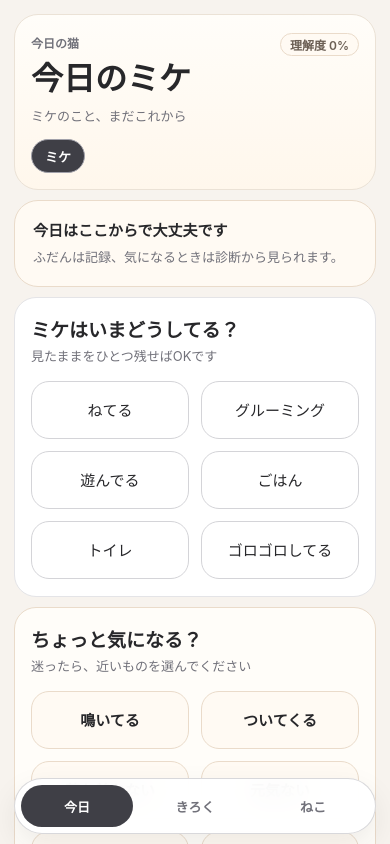
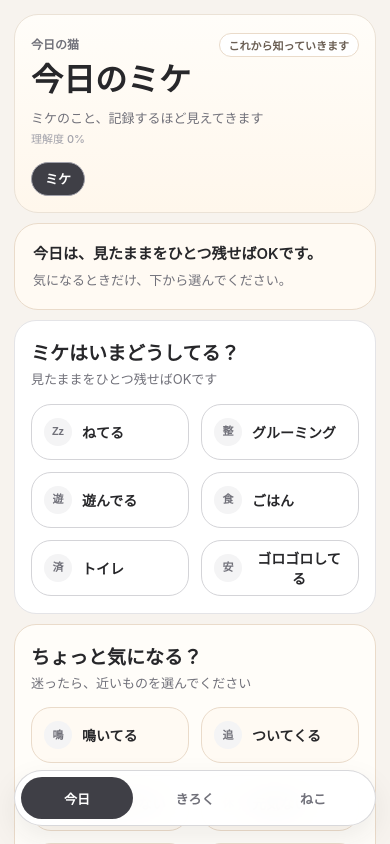
Before and after one commit to soso-so-27/nyaruhodo-web-pwa-mvp, a Next.js app: page /home in a window 390 px wide. Shown: the top 844 px of the page. Built offline with nearby package versions, Linux system fonts and the light colour scheme; no server answers; the database is empty.

Commit message:
style: polish mobile app shell spacing

```diff
--- a/src/components/home/HomeInput.tsx
+++ b/src/components/home/HomeInput.tsx
@@ -1,8 +1,8 @@
 "use client";
 
 import { useRouter } from "next/navigation";
-import { useEffect, useRef, useState } from "react";
-import type { CSSProperties, RefObject } from "react";
+import { useEffect, useState } from "react";
+import type { CSSProperties } from "react";
 import {
   calculateUnderstandingPercent,
   getUnderstandingMessage,
@@ -90,9 +90,6 @@ export function HomeInput({
   const [hintSuppressions, setHintSuppressions] = useState<
     CurrentCatHintSuppression[]
   >([]);
-  const topRef = useRef<HTMLDivElement | null>(null);
-  const recordRef = useRef<HTMLDivElement | null>(null);
-  const catSettingsRef = useRef<HTMLElement | null>(null);
 
   const activeCatProfile =
     catProfiles.length > 0
@@ -254,10 +251,6 @@ export function HomeInput({
     setCatNameMessage("\u4fdd\u5b58\u3057\u307e\u3057\u305f\u3002");
   }
 
-  function scrollTo(ref: RefObject<HTMLElement | HTMLDivElement | null>) {
-    ref.current?.scrollIntoView({ behavior: "smooth", block: "start" });
-  }
-
   async function handleCurrentSelect(label: string, signal: string) {
     dismissLatestHypothesis();
     setCurrentStateMessage("");
@@ -410,7 +403,7 @@ export function HomeInput({
   return (
     <main style={styles.page}>
       <div style={styles.container}>
-        <div ref={topRef}>
+        <div id="today">
         <Header
           activeCatId={activeCatId}
           catName={catName}
@@ -455,7 +448,7 @@ export function HomeInput({
           ) : null}
         </section>
 
-        <div ref={recordRef} style={styles.actionArea}>
+        <div id="record" style={styles.actionArea}>
           <OptionSection
             title={`${catName}\u306f\u3044\u307e\u3069\u3046\u3057\u3066\u308b\uff1f`}
             options={CURRENT_OPTIONS}
@@ -485,7 +478,6 @@ export function HomeInput({
         </div>
 
         <CatSettings
-          settingsRef={catSettingsRef}
           activeCatId={activeCatId}
           catNameInput={catNameInput}
           catNameMessage={catNameMessage}
@@ -504,11 +496,7 @@ export function HomeInput({
           onCancelAddingCat={cancelAddingCat}
         />
       </div>
-      <BottomNavigation
-        onTodayClick={() => scrollTo(topRef)}
-        onRecordClick={() => scrollTo(recordRef)}
-        onCatClick={() => scrollTo(catSettingsRef)}
-      />
+      <BottomNavigation />
     </main>
   );
 }
@@ -528,14 +516,14 @@ function Header({
   understandingMessage: string;
   onCatSelect: (catId: string) => void;
 }) {
+  const understandingTone = getUnderstandingTone(understandingPercent);
+
   return (
     <header style={styles.header}>
       <div style={styles.headerTopRow}>
         <p style={styles.headerEyebrow}>{"\u4eca\u65e5\u306e\u732b"}</p>
         <p style={styles.understanding}>
-          {"\u7406\u89e3\u5ea6 "}
-          {understandingPercent}
-          {"%"}
+          {understandingTone}
         </p>
       </div>
       <h1 style={styles.title}>
@@ -544,8 +532,12 @@ function Header({
       </h1>
       <p style={styles.understandingMessage}>
         {catName}
-        {"\u306e\u3053\u3068\u3001"}
-        {understandingMessage}
+        {"\u306e\u3053\u3068\u3001\u8a18\u9332\u3059\u308b\u307b\u3069\u898b\u3048\u3066\u304d\u307e\u3059"}
+        <span style={styles.understandingMeta}>
+          {"\u7406\u89e3\u5ea6 "}
+          {understandingPercent}
+          {"%"}
+        </span>
       </p>
       <div style={styles.catChips}>
         {catProfiles.map((profile) => (
@@ -567,8 +559,23 @@ function Header({
   );
 }
 
+function getUnderstandingTone(percent: number) {
+  if (percent >= 90) {
+    return "\u304b\u306a\u308a\u898b\u3048\u3066\u304d\u307e\u3057\u305f";
+  }
+
+  if (percent >= 60) {
+    return "\u3060\u3093\u3060\u3093\u5206\u304b\u3063\u3066\u304d\u307e\u3057\u305f";
+  }
+
+  if (percent >= 30) {
+    return "\u5c11\u3057\u305a\u3064\u5206\u304b\u3063\u3066\u304d\u307e\u3057\u305f";
+  }
+
+  return "\u3053\u308c\u304b\u3089\u77e5\u3063\u3066\u3044\u304d\u307e\u3059";
+}
+
 function CatSettings({
-  settingsRef,
   activeCatId,
   catNameInput,
   catNameMessage,
@@ -586,7 +593,6 @@ function CatSettings({
   onStartAddingCat,
   onCancelAddingCat,
 }: {
-  settingsRef: RefObject<HTMLElement | null>;
   activeCatId: string | null;
   catNameInput: string;
   catNameMessage: string;
@@ -605,7 +611,7 @@ function CatSettings({
   onCancelAddingCat: () => void;
 }) {
   return (
-    <section ref={settingsRef} style={styles.catSettings}>
+    <section id="cats" style={styles.catSettings}>
       <p style={styles.settingsEyebrow}>{"\u306d\u3053"}</p>
       <h2 style={styles.sectionTitle}>{"\u306d\u3053\u306e\u8a2d\u5b9a"}</h2>
       <p style={styles.sectionDescription}>
@@ -712,26 +718,18 @@ function CatSettings({
   );
 }
 
-function BottomNavigation({
-  onTodayClick,
-  onRecordClick,
-  onCatClick,
-}: {
-  onTodayClick: () => void;
-  onRecordClick: () => void;
-  onCatClick: () => void;
-}) {
+function BottomNavigation() {
   return (
     <nav style={styles.bottomNav} aria-label={"\u30db\u30fc\u30e0\u5185\u30ca\u30d3"}>
-      <button type="button" onClick={onTodayClick} style={styles.activeNavButton}>
+      <a href="#today" style={styles.activeNavButton}>
         {"\u4eca\u65e5"}
-      </button>
-      <button type="button" onClick={onRecordClick} style={styles.navButton}>
+      </a>
+      <a href="#record" style={styles.navButton}>
         {"\u304d\u308d\u304f"}
-      </button>
-      <button type="button" onClick={onCatClick} style={styles.navButton}>
+      </a>
+      <a href="#cats" style={styles.navButton}>
         {"\u306d\u3053"}
-      </button>
+      </a>
     </nav>
   );
 }
@@ -890,12 +888,34 @@ function OptionSection<Option extends { label: string }>({
             onClick={() => onSelect(option)}
             style={buttonStyle}
           >
-            {option.label}
+            <span style={styles.optionMark} aria-hidden="true">
+              {getOptionMark(option.label)}
+            </span>
+            <span>{option.label}</span>
           </button>
         ))}
       </div>
     </section>
   );
+}
+
+function getOptionMark(label: string) {
+  const marks: Record<string, string> = {
+    "\u306d\u3066\u308b": "Zz",
+    "\u30b0\u30eb\u30fc\u30df\u30f3\u30b0": "\u6574",
+    "\u904a\u3093\u3067\u308b": "\u904a",
+    "\u3054\u306f\u3093": "\u98df",
+    "\u30c8\u30a4\u30ec": "\u6e08",
+    "\u30b4\u30ed\u30b4\u30ed\u3057\u3066\u308b": "\u5b89",
+    "\u9cf4\u3044\u3066\u308b": "\u9cf4",
+    "\u3064\u3044\u3066\u304f\u308b": "\u8ffd",
+    "\u843d\u3061\u7740\u304b\u306a\u3044": "\u63fa",
+    "\u5143\u6c17\u306a\u3044": "\u4f11",
+    "\u30b1\u30f3\u30ab\u3057\u3066\u308b": "\u6c17",
+    "\u3088\u304f\u308f\u304b\u3089\u306a\u3044": "\uff1f",
+  };
+
+  return marks[label] ?? "\u30fb";
 }
 
 const styles = {
@@ -909,10 +929,10 @@ const styles = {
   container: {
     width: "min(100%, 430px)",
     margin: "0 auto",
-    padding: "14px 14px calc(176px + env(safe-area-inset-bottom))",
+    padding: "14px 14px calc(248px + env(safe-area-inset-bottom))",
   },
   actionArea: {
-    scrollMarginTop: "16px",
+    scrollMarginTop: "18px",
   },
   headerEyebrow: {
     margin: "0 0 4px",
@@ -1112,12 +1132,13 @@ const styles = {
     margin: 0,
     border: "1px solid #eadbca",
     borderRadius: "999px",
-    background: "#fffaf3",
+    background: "#ffffff",
     color: "#6b5f54",
-    fontSize: "12px",
+    fontSize: "11px",
     fontWeight: 600,
     letterSpacing: 0,
-    padding: "2px 9px",
+    padding: "3px 9px",
+    whiteSpace: "nowrap",
   },
   understandingMessage: {
     margin: "8px 0 0",
@@ -1125,6 +1146,15 @@ const styles = {
     fontSize: "13px",
     fontWeight: 400,
     letterSpacing: 0,
+    lineHeight: 1.7,
+  },
+  understandingMeta: {
+    display: "block",
+    marginTop: "2px",
+    color: "#a1a1aa",
+    fontSize: "11px",
+    fontWeight: 500,
+    lineHeight: 1.5,
   },
   catSettings: {
     marginTop: "12px",
@@ -1331,14 +1361,19 @@ const styles = {
     gap: "12px",
   },
   button: {
-    minHeight: "58px",
+    display: "flex",
+    alignItems: "center",
+    justifyContent: "flex-start",
+    gap: "10px",
+    minHeight: "56px",
     border: "1px solid #d4d4d8",
-    borderRadius: "18px",
+    borderRadius: "20px",
     background: "#ffffff",
     color: "#27272a",
-    fontSize: "15px",
-    fontWeight: 500,
+    fontSize: "14px",
+    fontWeight: 600,
     letterSpacing: 0,
+    padding: "0 12px",
     cursor: "pointer",
   },
   currentButton: {
@@ -1350,10 +1385,24 @@ const styles = {
     borderColor: "#eadbca",
     fontWeight: 600,
   },
+  optionMark: {
+    display: "inline-flex",
+    alignItems: "center",
+    justifyContent: "center",
+    flex: "0 0 auto",
+    width: "28px",
+    height: "28px",
+    borderRadius: "999px",
+    background: "#f4f4f5",
+    color: "#71717a",
+    fontSize: "11px",
+    fontWeight: 700,
+    lineHeight: 1,
+  },
   bottomNav: {
     position: "fixed",
     left: "50%",
-    bottom: "calc(10px + env(safe-area-inset-bottom))",
+    bottom: "calc(18px + env(safe-area-inset-bottom))",
     zIndex: 20,
     display: "grid",
     gridTemplateColumns: "repeat(3, 1fr)",
@@ -1368,22 +1417,30 @@ const styles = {
     backdropFilter: "blur(14px)",
   },
   navButton: {
+    display: "flex",
+    alignItems: "center",
+    justifyContent: "center",
     minHeight: "42px",
     border: "none",
     borderRadius: "999px",
     background: "transparent",
     color: "#71717a",
+    textDecoration: "none",
     fontSize: "13px",
     fontWeight: 700,
     letterSpacing: 0,
     cursor: "pointer",
   },
   activeNavButton: {
+    display: "flex",
+    alignItems: "center",
+    justifyContent: "center",
     minHeight: "42px",
     border: "none",
     borderRadius: "999px",
     background: "#3f3f46",
     color: "#ffffff",
+    textDecoration: "none",
     fontSize: "13px",
     fontWeight: 700,
     letterSpacing: 0,
--- a/src/components/home/homeInputHelpers.ts
+++ b/src/components/home/homeInputHelpers.ts
@@ -110,18 +110,18 @@ export const FALLBACK_HYPOTHESIS_CTA_LABELS = {
 const GUIDANCE_BY_UNDERSTANDING = [
   {
     max: 30,
-    title: "\u4eca\u65e5\u306f\u3053\u3053\u304b\u3089\u3067\u5927\u4e08\u592b\u3067\u3059",
-    text: "\u3075\u3060\u3093\u306f\u8a18\u9332\u3001\u6c17\u306b\u306a\u308b\u3068\u304d\u306f\u8a3a\u65ad\u304b\u3089\u898b\u3089\u308c\u307e\u3059\u3002",
+    title: "\u4eca\u65e5\u306f\u3001\u898b\u305f\u307e\u307e\u3092\u3072\u3068\u3064\u6b8b\u305b\u3070OK\u3067\u3059\u3002",
+    text: "\u6c17\u306b\u306a\u308b\u3068\u304d\u3060\u3051\u3001\u4e0b\u304b\u3089\u9078\u3093\u3067\u304f\u3060\u3055\u3044\u3002",
   },
   {
     max: 70,
-    title: "\u4eca\u65e5\u306f\u3053\u3053\u304b\u3089\u3067\u5927\u4e08\u592b\u3067\u3059",
-    text: "\u3075\u3060\u3093\u306f\u8a18\u9332\u3001\u6c17\u306b\u306a\u308b\u3068\u304d\u306f\u8a3a\u65ad\u304b\u3089\u898b\u3089\u308c\u307e\u3059\u3002",
+    title: "\u4eca\u65e5\u306f\u3001\u898b\u305f\u307e\u307e\u3092\u3072\u3068\u3064\u6b8b\u305b\u3070OK\u3067\u3059\u3002",
+    text: "\u6c17\u306b\u306a\u308b\u3068\u304d\u3060\u3051\u3001\u4e0b\u304b\u3089\u9078\u3093\u3067\u304f\u3060\u3055\u3044\u3002",
   },
   {
     max: 100,
-    title: "\u4eca\u65e5\u306f\u3053\u3053\u304b\u3089\u3067\u5927\u4e08\u592b\u3067\u3059",
-    text: "\u3075\u3060\u3093\u306f\u8a18\u9332\u3001\u6c17\u306b\u306a\u308b\u3068\u304d\u306f\u8a3a\u65ad\u304b\u3089\u898b\u3089\u308c\u307e\u3059\u3002",
+    title: "\u4eca\u65e5\u306f\u3001\u898b\u305f\u307e\u307e\u3092\u3072\u3068\u3064\u6b8b\u305b\u3070OK\u3067\u3059\u3002",
+    text: "\u6c17\u306b\u306a\u308b\u3068\u304d\u3060\u3051\u3001\u4e0b\u304b\u3089\u9078\u3093\u3067\u304f\u3060\u3055\u3044\u3002",
   },
 ];
 
```
Also changed, not shown: 1 other file (tests, documents, lock files or other folders).
